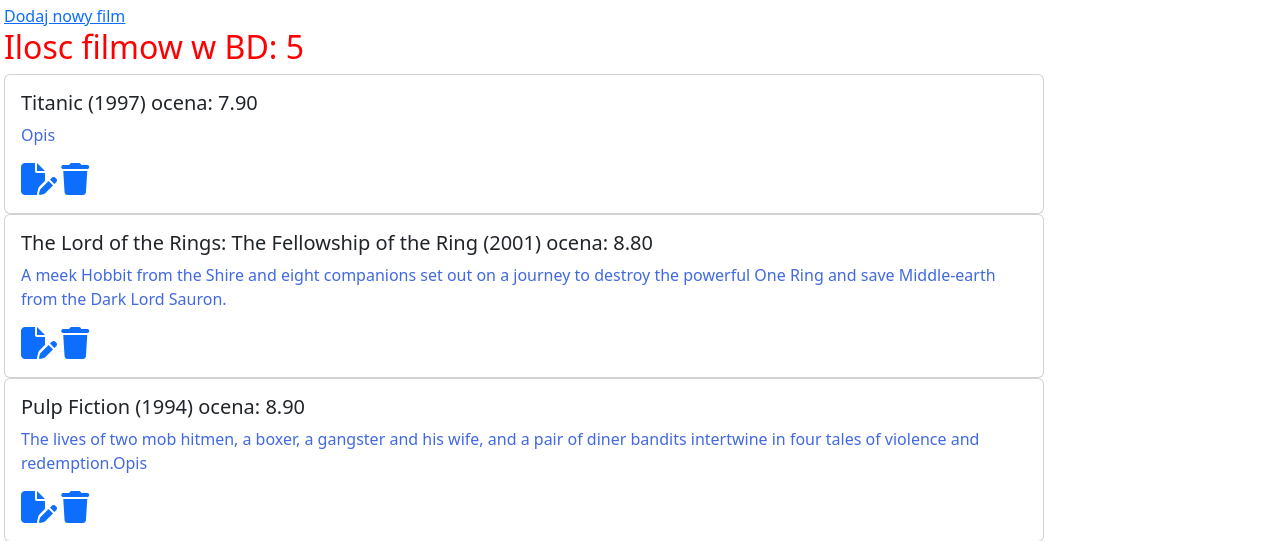
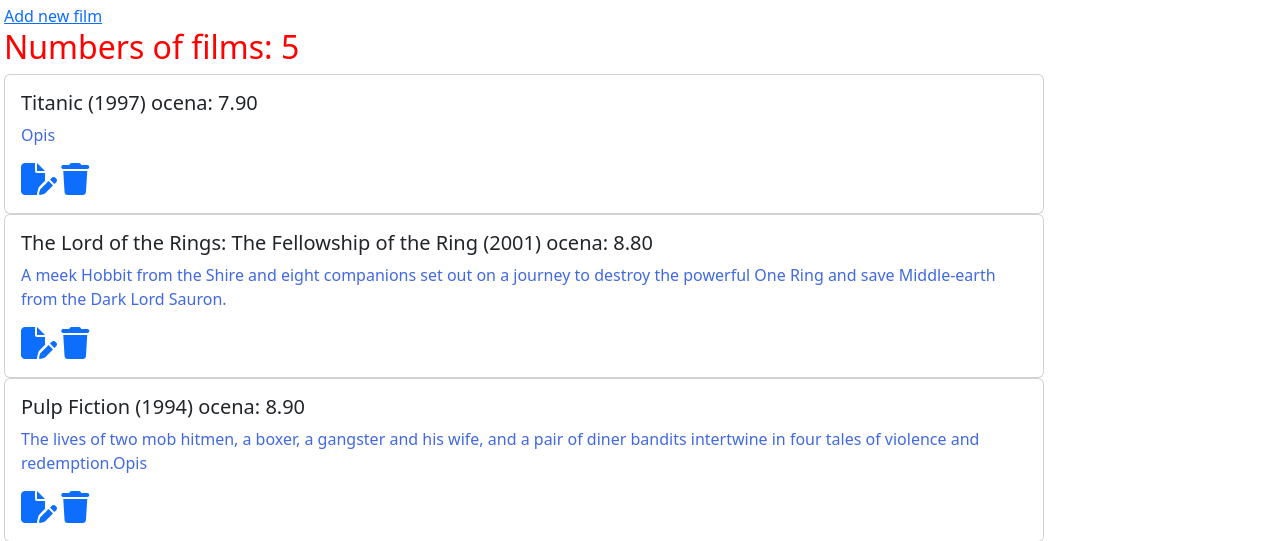
Before and after one commit to KamilWardyla/FilmsWeb, a Django app: page /filmy/wszystkie/ in a window 1280 px wide. Shown: the top 541 px of the page. Run offline with Django 4.2, Linux system fonts and the light colour scheme; data comes from the database, SQL or seed files in the repository; some libraries are stand-ins or nearby versions.

Commit message:
filmyweb

```diff
--- a/templates/film_form.html
+++ b/templates/film_form.html
@@ -7,7 +7,7 @@
         {% csrf_token %}
         {{ form|bootstrap }}
         {{ form_dodatkowe|bootstrap }}
-        <button type="submit">Dodaj film</button>
+        <button type="submit">Add film</button>
     </form>
     <a href="{% url 'wszystkie_filmy' %}">Cofnij</a>
 {% endblock %}
--- a/templates/filmy.html
+++ b/templates/filmy.html
@@ -1,12 +1,12 @@
 {% extends 'glowny.html'%}
-{% block tytul%}Lista filmów{% endblock %}
+{% block tytul%}List of films{% endblock %}
 
 {% block strona %}
-<a href="{% url 'nowy_film' %}">Dodaj nowy film</a>
+<a href="{% url 'nowy_film' %}">Add new film</a>
 {%  if filmy|length == 0 %}
 <h2>Brak filmów</h2>
 {% else %}
-<h2>Ilosc filmow w BD: {{ filmy|length }}</h2>
+<h2>Numbers of films: {{ filmy|length }}</h2>
 
 {% for film in filmy%}
 <div class="card" style="width: 65rem;">
--- a/templates/potwierdz.html
+++ b/templates/potwierdz.html
@@ -2,9 +2,9 @@
 {% block tytul%}Film form{% endblock %}
 {% block strona %}
     {% csrf_token %}
-    <h1>Czy na pewno chcesz usunąć {{ film.tytul }}?</h1>
+    <h1>Do you want to delete film {{ film.tytul }}?</h1>
     <form method="post">
-        <button type="submit">Usuń film</button>
+        <button type="submit">Delete film</button>
     </form>
     <a href="{% url 'wszystkie_filmy' %}">Cofnij</a>
 {% endblock %}
```
